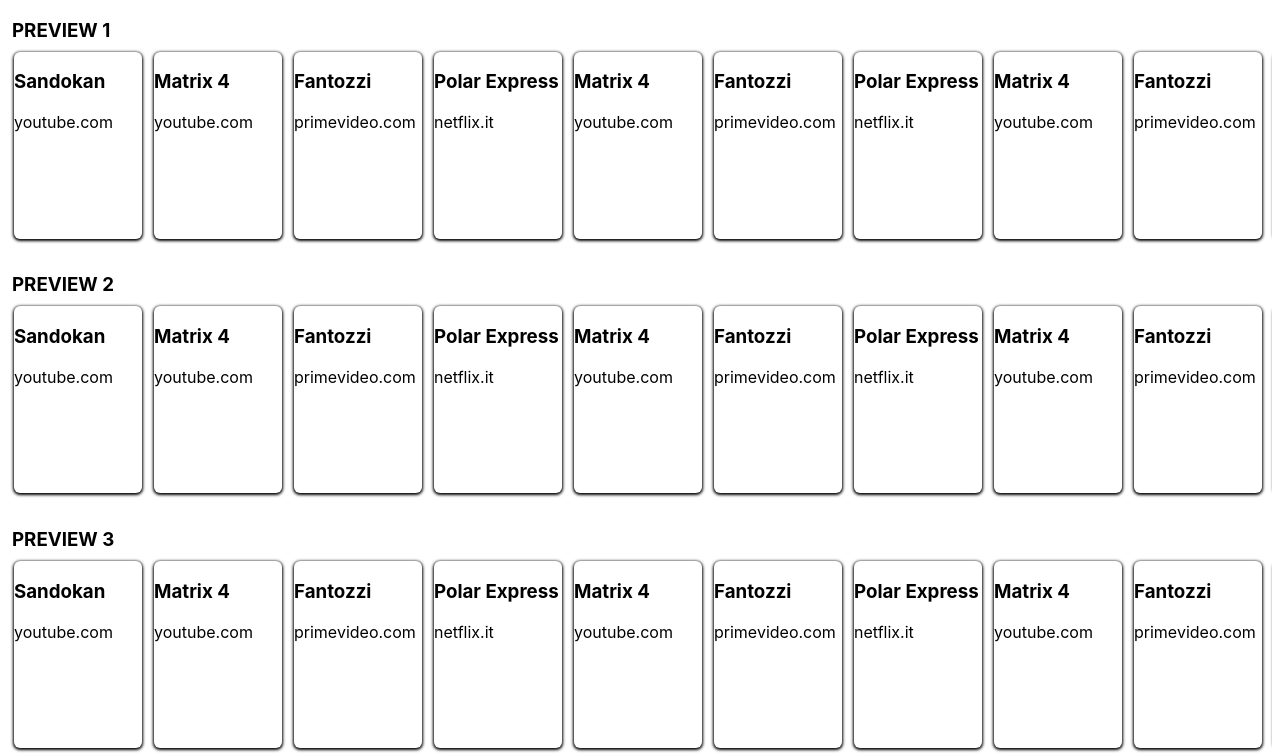
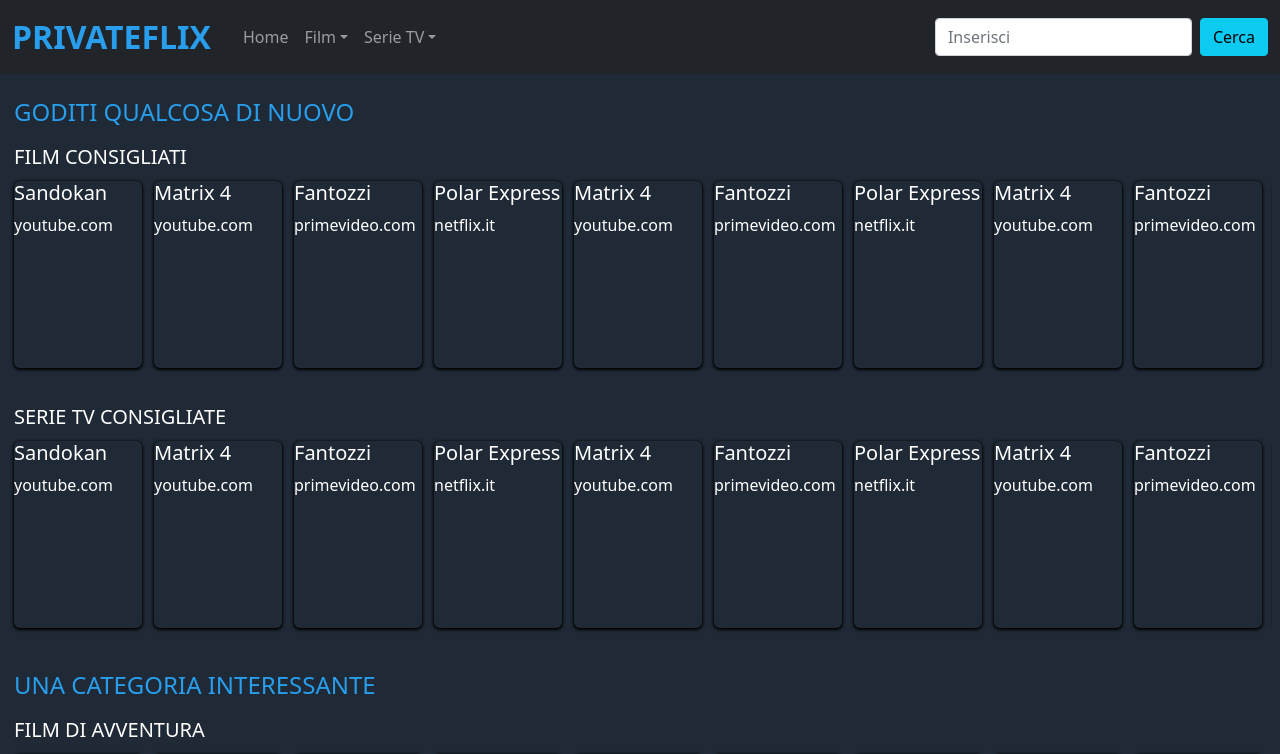
Before and after one commit to frekkanzer2/Privateflix, a React (Create React App) app in the folder privateflix-webapp/: page / in a window 1280 px wide. Shown: the top 754 px of the page. Built offline with nearby package versions, Linux system fonts and the light colour scheme.

Commit message:
Organized home page

```diff
--- a/privateflix-webapp/package.json
+++ b/privateflix-webapp/package.json
@@ -6,7 +6,9 @@
     "@testing-library/jest-dom": "^5.16.1",
     "@testing-library/react": "^12.1.2",
     "@testing-library/user-event": "^13.5.0",
+    "bootstrap": "^5.1.3",
     "react": "^17.0.2",
+    "react-bootstrap": "^2.0.3",
     "react-dom": "^17.0.2",
     "react-scripts": "5.0.0",
     "web-vitals": "^2.1.2"
--- a/privateflix-webapp/src/App.css
+++ b/privateflix-webapp/src/App.css
@@ -1,5 +1,9 @@
 .App {
   text-align: center;
+  color: white;
+  background-color: #1f2a36;
+  padding-top: 24px;
+  padding-bottom: 12px;
 }
 
 .App-logo {
--- a/privateflix-webapp/src/App.js
+++ b/privateflix-webapp/src/App.js
@@ -1,17 +1,127 @@
 import './App.css';
 import './css/card.css';
 import './css/structure.css';
-import {createPreviewStructure} from './components/structure.js';
+import '../node_modules/bootstrap/dist/css/bootstrap.min.css';
+import {TopBar, Space, createPreviewStructure} from './components/structure.js';
+import {SectionTitle} from './components/labels.js';
+import React from 'react';
 
-function App() {
+class App extends React.Component {
 
-  return (
-    <div className="App">
-      {createPreviewStructure("PREVIEW 1")}
-      {createPreviewStructure("PREVIEW 2")}
-      {createPreviewStructure("PREVIEW 3")}
-    </div>
-  );
+  choise = 0;
+
+  constructor(props) {
+    super(props);
+    this.state = {choise: 0};
+  }
+
+  render() {
+    return (
+      <div className="App">
+        <Space/>
+        <TopBar onClicks={
+          [this.onHomePressed, this.onFilmPressed_Animazione, this.onFilmPressed_Azione,
+            this.onFilmPressed_Avventura, this.onFilmPressed_Drammatici, this.onFilmPressed_Commedie,
+            this.onFilmPressed_Fantascienza, this.onFilmPressed_Horror, this.onSeriePressed_TV,
+            this.onSeriePressed_Animazione]
+        }/>
+        {
+          this.choise === 0 ? <this._displayHome/> : null
+        }
+
+      </div>
+    );
+  }
+
+  _displayHome = () => {
+    var randomValue = Math.floor(Math.random() * 7) + 1;
+    return (
+      <div>
+        <SectionTitle text="Goditi qualcosa di nuovo"/>
+        {createPreviewStructure("Film consigliati")}
+        {createPreviewStructure("Serie TV consigliate")}
+        <SectionTitle text="Una categoria interessante"/>
+        {
+          randomValue === 1 ?
+            createPreviewStructure("Film di animazione") :
+          randomValue === 2 ?
+            createPreviewStructure("Film di azione / thriller") :
+          randomValue === 3 ?
+            createPreviewStructure("Film di avventura") :
+          randomValue === 4 ?
+            createPreviewStructure("Film drammatici / romantici") :
+          randomValue === 5 ?
+            createPreviewStructure("Film divertenti / comici") :
+          randomValue === 6 ?
+            createPreviewStructure("Film di fantascienza") :
+          randomValue === 7 ?
+            createPreviewStructure("Film horror") :
+          null
+        }
+      </div>
+    );
+  }
+
+  onHomePressed = () => {
+    this.setState({
+      choise: 0
+    });
+  }
+
+  onFilmPressed_Animazione = () => {
+    this.setState({
+      choise: 1
+    })
+  }
+
+  onFilmPressed_Azione = () => {
+    this.setState({
+      choise: 2
+    })
+  }
+
+  onFilmPressed_Avventura = () => {
+    this.setState({
+      choise: 3
+    })
+  }
+
+  onFilmPressed_Drammatici = () => {
+    this.setState({
+      choise: 4
+    })
+  }
+
+  onFilmPressed_Commedie = () => {
+    this.setState({
+      choise: 5
+    })
+  }
+
+  onFilmPressed_Fantascienza = () => {
+    this.setState({
+      choise: 6
+    })
+  }
+
+  onFilmPressed_Horror = () => {
+    this.setState({
+      choise: 7
+    })
+  }
+
+  onSeriePressed_Animazione = () => {
+    this.setState({
+      choise: 8
+    })
+  }
+
+  onSeriePressed_TV = () => {
+    this.setState({
+      choise: 9
+    })
+  }
+
 }
 
 export default App;
--- a/privateflix-webapp/src/components/cards.js
+++ b/privateflix-webapp/src/components/cards.js
@@ -5,7 +5,7 @@
     console.log(props);
     return (
         <div className = "filmcard">
-            <h3>{props.title}</h3>
+            <h5>{props.title}</h5>
             <p>{props.link}</p>
         </div>
     );
--- a/privateflix-webapp/src/components/labels.js
+++ b/privateflix-webapp/src/components/labels.js
@@ -1,7 +1,15 @@
 export function PreviewSectionLabel (props) {
     return (
-        <h3 style={{textAlign: "left", marginBottom: 4, marginLeft: 8}}>
+        <h5 style={{textAlign: "left", marginBottom: 6, marginLeft: 10, color:"white"}}>
             {props.text.toUpperCase()}
-        </h3>
+        </h5>
     );
 }
+
+export function SectionTitle (props) {
+    return (
+        <h4 style={{textAlign: "left", marginLeft: 14, paddingTop: 12, color:"#289eed"}}>
+            {props.text.toUpperCase()}
+        </h4>
+    );
+}
--- a/privateflix-webapp/src/components/structure.js
+++ b/privateflix-webapp/src/components/structure.js
@@ -1,5 +1,6 @@
 import {generateFilmCards} from './cards';
 import {PreviewSectionLabel} from './labels';
+import { Navbar, Container, Nav, NavDropdown, Form, FormControl, Button } from 'react-bootstrap';
 
 export function createPreviewStructure(name) {
     return (
@@ -11,3 +12,53 @@
         </div>
     );
 }
+
+export function Space() {
+    return (
+        <div className='space'></div>
+    );
+}
+
+// props contains an array of functions
+export function TopBar(props) {
+    var functions = props.onClicks;
+    return(
+        <Navbar bg="dark" variant="dark" expand="lg" fixed="top">
+            <Container fluid>
+                <Navbar.Brand onClick={functions[0]} style={{color:"#289eed", fontSize: 32, marginRight: 24}}><b>PRIVATEFLIX</b></Navbar.Brand>
+                <Navbar.Toggle aria-controls="navbarScroll" />
+                <Navbar.Collapse id="navbarScroll">
+                <Nav
+                    className="me-auto my-2 my-lg-0"
+                    style={{ maxHeight: '100px' }}
+                    navbarScroll
+                >
+                    <Nav.Link onClick={functions[0]}>Home</Nav.Link>
+                    <NavDropdown title="Film" id="navbarScrollingDropdown">
+                        <NavDropdown.Item onClick={functions[1]}>Animazione</NavDropdown.Item>
+                        <NavDropdown.Item onClick={functions[2]}>Azione / Thriller</NavDropdown.Item>
+                        <NavDropdown.Item onClick={functions[3]}>Avventura</NavDropdown.Item>
+                        <NavDropdown.Item onClick={functions[4]}>Drammatici / Romantici</NavDropdown.Item>
+                        <NavDropdown.Item onClick={functions[5]}>Commedie</NavDropdown.Item>
+                        <NavDropdown.Item onClick={functions[6]}>Fantascienza</NavDropdown.Item>
+                        <NavDropdown.Item onClick={functions[7]}>Horror</NavDropdown.Item>
+                    </NavDropdown>
+                    <NavDropdown title="Serie TV" id="navbarScrollingDropdown">
+                        <NavDropdown.Item onClick={functions[8]}>Serie TV</NavDropdown.Item>
+                        <NavDropdown.Item onClick={functions[9]}>Serie TV Animate</NavDropdown.Item>
+                    </NavDropdown>
+                </Nav>
+                <Form className="d-flex">
+                    <FormControl
+                        type="search"
+                        placeholder="Inserisci"
+                        className="me-2"
+                        aria-label="Search"
+                    />
+                    <Button variant="info">Cerca</Button>
+                </Form>
+                </Navbar.Collapse>
+            </Container>
+        </Navbar>
+    );
+}
--- a/privateflix-webapp/src/css/structure.css
+++ b/privateflix-webapp/src/css/structure.css
@@ -1,9 +1,8 @@
 .scrollable-container{
     padding-top: 6px;
-    padding-bottom: 16px;
     margin-left: 4px;
     margin-right: 4px;
-    height:187px;
+    height:212px;
     widows: 100%;
     text-align:left;
     white-space: nowrap;
@@ -13,5 +12,10 @@
 .preview-struct{
     margin-left: 4px;
     margin-right: 4px;
-    margin-bottom: 2px;
+    margin-bottom: 12px;
+    margin-top: 18px;
 }
+
+.space {
+    margin-bottom: 62px;
+}
```
Also changed, not shown: 1 other file (tests, documents, lock files or other folders).
